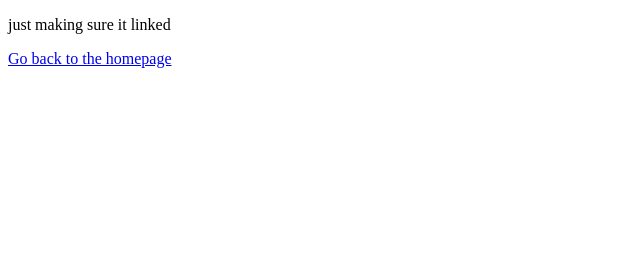
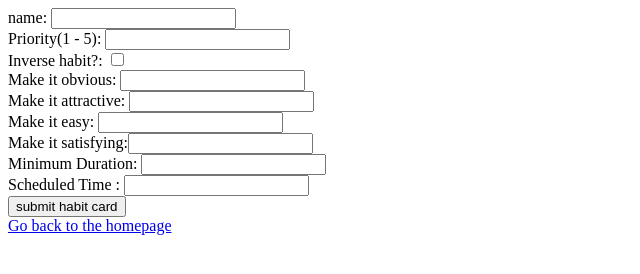
Before and after one commit to skywindzz/self-help, a Gatsby site: page /habit in a window 1280 px wide. Shown: the whole page, without its empty margins (0-640 px from the left). Built offline with nearby package versions, Linux system fonts and the light colour scheme; Gatsby itself is replaced by a stand-in of ours.

Commit message:
habit card start

```diff
--- a/src/components/habitcard.js
+++ b/src/components/habitcard.js
@@ -1,3 +1,41 @@
-import { Link } from "gatsby"
-import PropTypes from "prop-types"
-import React from "react"
+import React, { useState } from "react"
+
+const habitCard = () => {
+    const [habitName, changeHabitName] = useState('')
+    const [priority, changePriority] = useState('')
+    const [fourLaws, changeFourLaws] = useState({
+        firstLaw: '',
+        secondLaw: '',
+        thirdLaw: '',
+        fourthLaw: ''
+    })
+    const [duration, changeDuration] = useState('')
+    const [time, changeTime] = useState('')
+    const [inverse, inverseToTrue] = useState(false)
+
+    function submitHabit () {
+        console.log('clicked')
+    }
+
+    return (
+        <div>
+            <div>name: <input value={habitName} /></div>
+            <div>Priority(1 - 5): <input value={priority} /> </div>
+
+            <div>Inverse habit?: <input type='checkbox' value={inverse}/></div>
+            <div>
+                <div>Make it obvious: <input value={fourLaws.firstLaw} /></div>
+                <div>Make it attractive: <input value={fourLaws.secondLaw} /></div>
+                <div>Make it easy: <input value={fourLaws.thirdLaw} /></div>
+                <div>Make it satisfying:<input value={fourLaws.fourthLaw} /></div>
+            </div>
+
+            <div>Minimum Duration: <input value={duration} /></div>
+            <div>Scheduled Time : <input value={time} /> </div>
+
+            <button onClick={submitHabit}>submit habit card</button>
+        </div>
+    )
+}
+
+export default habitCard
--- a/src/pages/habit.js
+++ b/src/pages/habit.js
@@ -1,9 +1,10 @@
 import React from "react"
 import { Link } from "gatsby"
+import HabitCard from '../components/habitcard'
 
 const Habit = () => (
     <div>
-        <p>just making sure it linked</p>
+        <HabitCard></HabitCard>
         <Link to="/">Go back to the homepage</Link>
     </div>
 )
```
